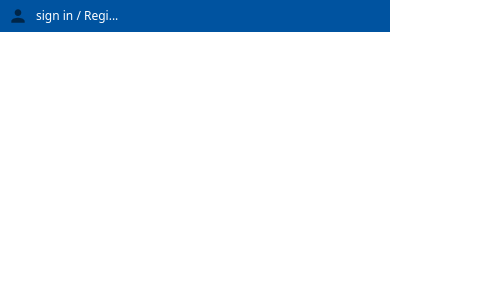
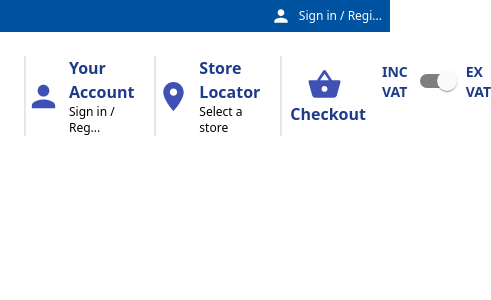
Before and after one commit to sadatakhtar/screwfix-clone, a Next.js app: page / in a window 390 px wide. Shown: the top 300 px of the page, 491 px wide, since content can reach past the window. Built offline with nearby package versions, Linux system fonts and the light colour scheme.

Commit message:
created HeaderBottom component and added relevent fields

```diff
--- a/components/Header/Header.js
+++ b/components/Header/Header.js
@@ -1,11 +1,11 @@
+import HeaderBottom from "./HeaderBottom"
 import HeaderTop from "./HeaderTop"
 
 function Header() {
     return (
         <div className='bg-[#0053a0]'>
-            {/* headerTop */}
             <HeaderTop />
-            {/* headerBbottom */}
+            <HeaderBottom />
 
         </div>
     )
--- /dev/null
+++ b/components/Header/HeaderBottom.js
@@ -0,0 +1,59 @@
+import { Switch } from "@material-ui/core";
+import Image from "next/image";
+import screwfixLogo from "../../assets/screwfixLogo.png";
+import PersonIcon from '@material-ui/icons/Person';
+import ShoppingBasketIcon from '@material-ui/icons/ShoppingBasket';
+import LocationOnIcon from '@material-ui/icons/LocationOn';
+
+function HeaderBottom() {
+  return (
+    <div className="flex bg-white justify-between items-center p-2">
+      <div className="flex">
+        <Image src={screwfixLogo} width={220} height={80} objectFit="cover"/>
+      </div>
+
+      <div className='flex justify-evenly space-x-5  m-2 p-2'>
+          <div className='flex justify-center items-center space-x-2 border-l-2'>
+              <PersonIcon color={"primary"} fontSize={"large"}/>
+              <div>
+                  <h3 className='text-blue-900 font-bold'>Your Account</h3>
+                  <h4 className='text-xs'>Sign in / Reg...</h4>
+              </div>
+          </div>
+          <div className='flex justify-center items-center space-x-2 border-l-2'>
+          <LocationOnIcon color={"primary"} fontSize={"large"}/>
+              <div>
+                  <h3 className='text-blue-900 font-bold'>Store Locator</h3>
+                  <h4 className='text-xs'>Select a store</h4>
+              </div>
+          </div>
+          <div className='flex flex-col justify-center items-center space-x-2 border-l-2'>
+          <ShoppingBasketIcon color={"primary"} fontSize={"large"}/>
+              <div>
+                  <h3 className='text-blue-900 font-bold'>Checkout</h3>
+
+              </div>
+          </div>
+      </div>
+
+      <div className="flex bg-white text-blue-900 text-sm font-bold sm:hidden">
+        <div className="pb-7">
+          <h3>INC</h3>
+          <h3>VAT</h3>
+        </div>
+
+        <Switch
+          defaultChecked
+          color="default"
+          inputProps={{ "aria-label": "checkbox with default color" }}
+        />
+        <div>
+          <h3>EX</h3>
+          <h3>VAT</h3>
+        </div>
+      </div>
+    </div>
+  );
+}
+
+export default HeaderBottom;
--- a/components/Header/HeaderTop.js
+++ b/components/Header/HeaderTop.js
@@ -23,13 +23,12 @@ function HeaderTop() {
                     defaultChecked
                     color="default"
                     inputProps={{ 'aria-label': 'checkbox with default color' }}
-      />
-
+                />
                 <h3>EX VAT</h3>
             </div>
-            <div className='flex justify-center items-center pl-2 sm:hidden'>
-                <PersonIcon color="action" fontSize="small"/>
-                <h3 className='text-white text-xs p-2 '>sign in / Regi...</h3>
+            <div className='flex justify-end items-center w-full pl-2 sm:hidden'>
+                <PersonIcon style={{ fill: "white"}} fontSize="small"/>
+                <h3 className='text-white text-xs p-2 '>Sign in / Regi...</h3>
             </div>
 
 
```
Also changed, not shown: assets/screwfixLogo.png (added), 1 other file (tests, documents, lock files or other folders).
